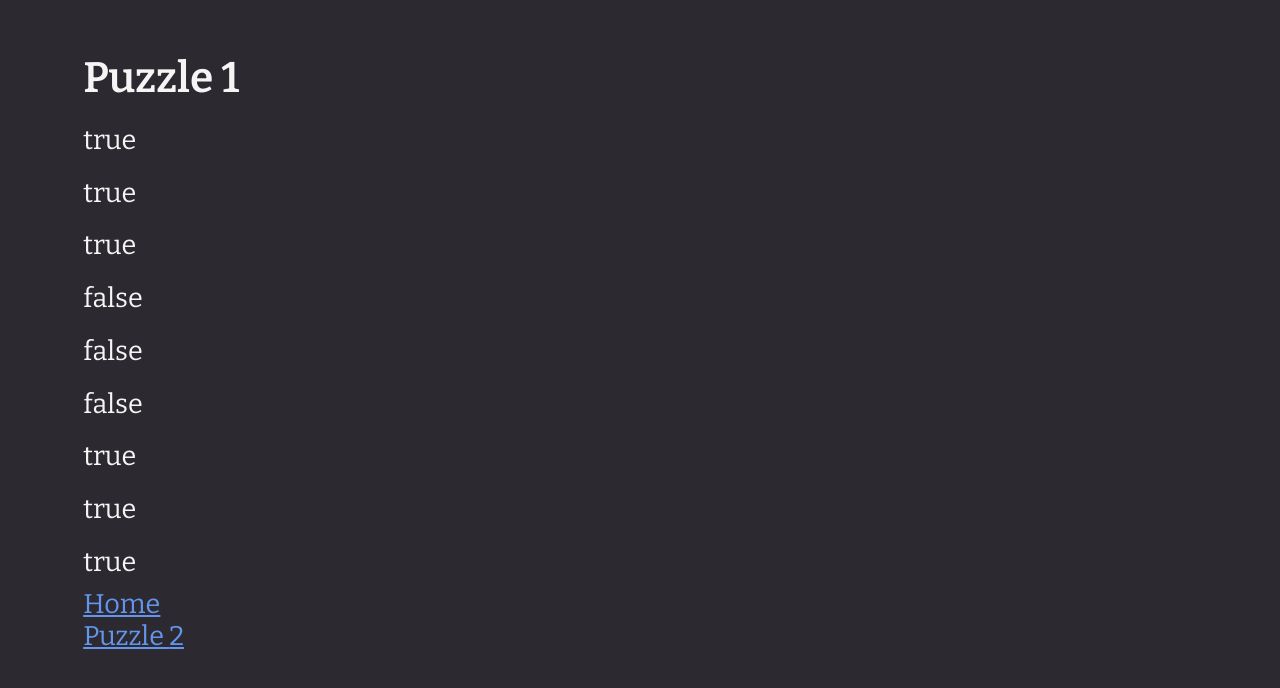
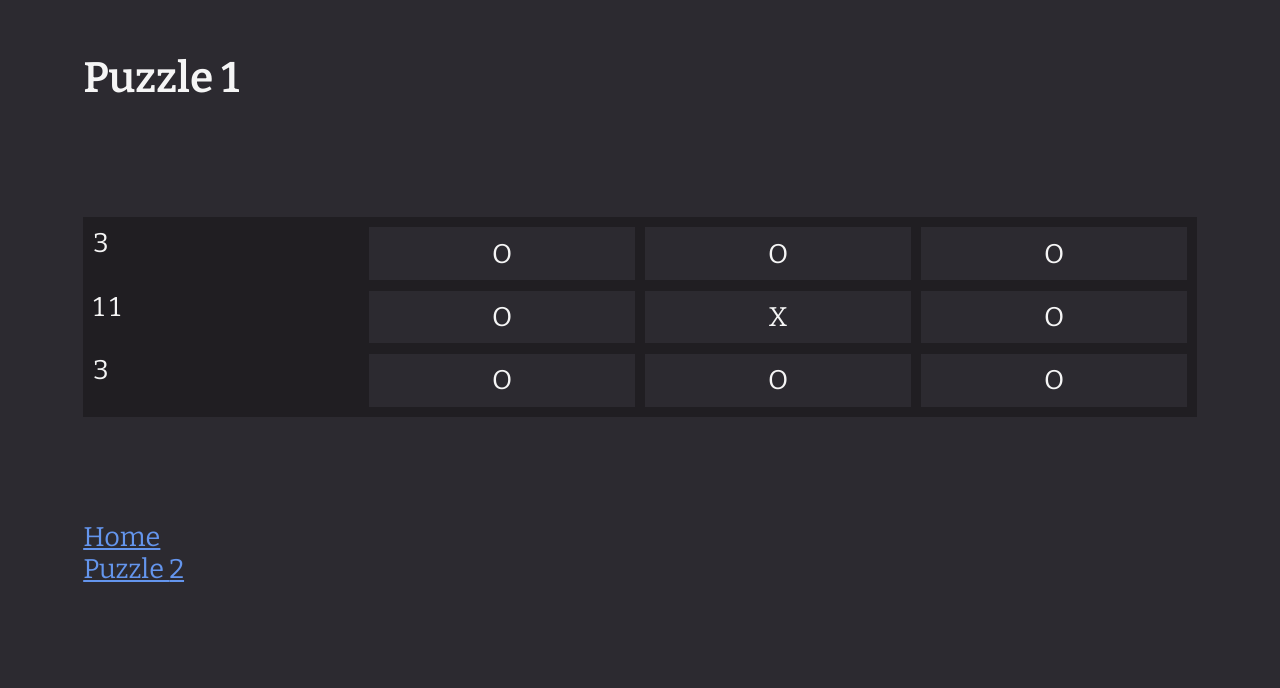
Before and after one commit to DanForder/nonogram, a React (Create React App) app: page /nonogram/puzzles/1 in a window 1280 px wide. Shown: the top 688 px of the page. Built offline with nearby package versions, Linux system fonts and the light colour scheme.

Commit message:
begin puzzle display logic

```diff
--- /dev/null
+++ b/src/components/Puzzle/Puzzle.scss
@@ -0,0 +1,19 @@
+.puzzle {
+  .puzzle__grid {
+    grid-area: puzzle-graph;
+    display: grid;
+    gap: 0.5rem;
+    background-color: darken(#2c2a30, 5);
+    border: 0.5rem solid darken(#2c2a30, 5);
+    margin: 5rem 0;
+
+    .puzzle__node {
+      display: flex;
+      justify-content: center;
+      align-items: center;
+      padding: 0.5rem;
+
+      background-color: #2c2a30;
+    }
+  }
+}
--- a/src/components/Puzzle/Puzzle.tsx
+++ b/src/components/Puzzle/Puzzle.tsx
@@ -1,16 +1,89 @@
+import { useMemo } from "react";
 import puzzle from "../../types/puzzle";
+import "./Puzzle.scss";
 
 type PuzzleType = {
   puzzle: puzzle;
 };
 
 const Puzzle: React.FC<PuzzleType> = ({ puzzle }) => {
-  console.log(puzzle);
+  //   console.log(puzzle);
+
   const puzzleJsx = puzzle.puzzleNodes.map((node, index) => (
-    <p key={index}>{node.isCorrect.toString()}</p>
+    <span className="puzzle__node" key={index}>
+      {node.isCorrect ? "O" : "X"}
+    </span>
   ));
 
-  return <>{puzzleJsx}</>;
+  const getRowClueJsx = (index: number, rowSize: number): JSX.Element => {
+    const rowClues = puzzle.puzzleNodes.slice(index, index + rowSize);
+    let clueText = "";
+    let currentValue = 0;
+    for (let i = 0; i < rowClues.length; i++) {
+      const element = rowClues[i];
+      //   console.log({ element });
+
+      if (element.isCorrect) {
+        // console.log("adding to value");
+        currentValue++;
+      } else {
+        if (currentValue > 0) {
+          clueText += currentValue + " ";
+          //   console.log("adding current value to text");
+          currentValue = 0;
+        }
+      }
+
+      if (i === rowClues.length - 1 && currentValue > 0) {
+        clueText += currentValue;
+      }
+    }
+
+    console.log(clueText);
+
+    return <span key={`clue-${index}`}>{clueText}</span>;
+  };
+
+  const getPuzzleJsx = () => {
+    const { puzzleNodes, size } = puzzle;
+    let result: JSX.Element[] = [];
+
+    for (let i = 0; i < puzzleNodes.length; i++) {
+      const node = puzzleNodes[i];
+
+      if (i % size === 0) {
+        const rowClueJsx = getRowClueJsx(i, size);
+        result.push(rowClueJsx);
+      }
+
+      result.push(
+        <span className="puzzle__node" key={i}>
+          {node.isCorrect ? "O" : "X"}
+        </span>
+      );
+    }
+
+    return result;
+  };
+
+  const gridTemplateColumns = useMemo(() => {
+    let templateColumns: string = "1fr";
+    for (let index = 0; index < puzzle.size; index++) {
+      templateColumns += " 1fr";
+    }
+    return templateColumns;
+  }, [puzzle.size]);
+
+  const barry = getPuzzleJsx();
+  //   console.log(barry);
+
+  return (
+    <div className="puzzle">
+      <div className="puzzle__grid" style={{ gridTemplateColumns }}>
+        {barry}
+      </div>
+    </div>
+  );
 };
 
 export default Puzzle;
--- a/src/data/puzzles.ts
+++ b/src/data/puzzles.ts
@@ -7,9 +7,9 @@ export const puzzles: puzzle[] = [
       { isCorrect: true },
       { isCorrect: true },
       { isCorrect: true },
+      { isCorrect: true },
       { isCorrect: false },
-      { isCorrect: false },
-      { isCorrect: false },
+      { isCorrect: true },
       { isCorrect: true },
       { isCorrect: true },
       { isCorrect: true },
--- a/src/types/puzzle.ts
+++ b/src/types/puzzle.ts
@@ -7,6 +7,7 @@ type puzzle = {
 
 type puzzleNode = {
   isCorrect: boolean;
+  isSelected?: boolean;
   color?: string;
 };
 
```
